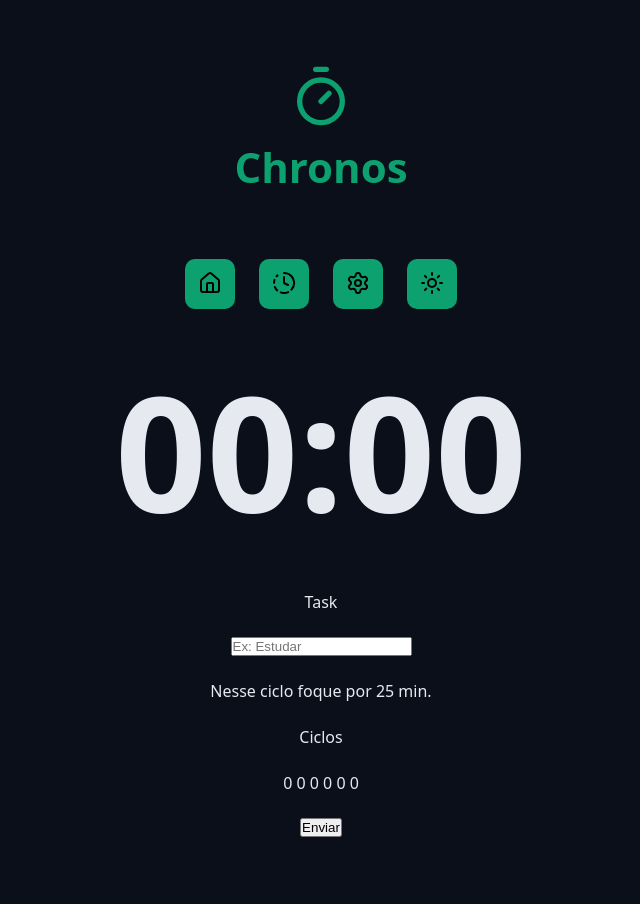
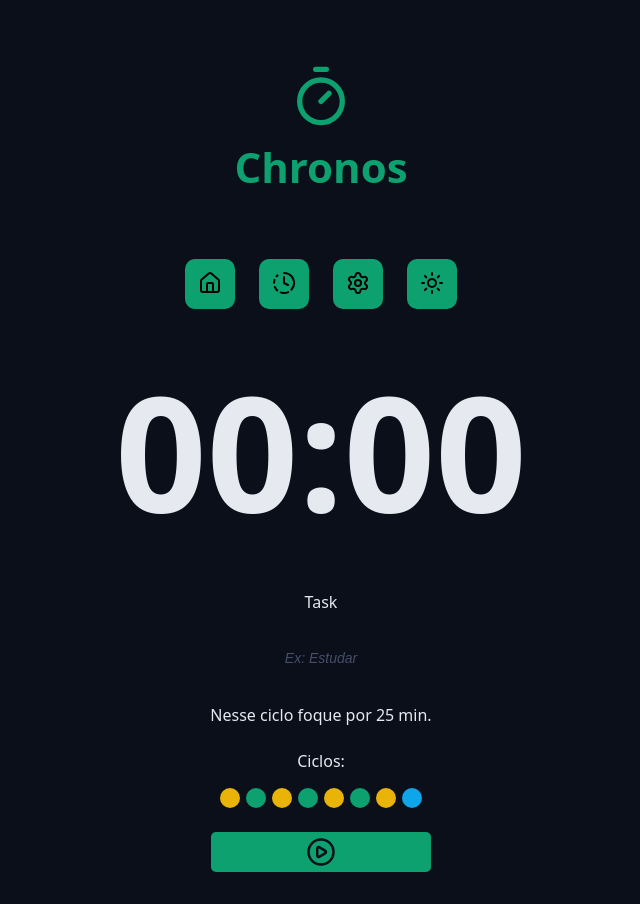
Before and after one commit to davi-muniiz/chronos-pomodoro, a React (Vite) app: page / in a window 1280 px wide. Shown: the whole page, without its empty margins (319-959 px from the left). Before the commit the page ends 869 px from the top, so only its background shows below. Built offline with nearby package versions, Linux system fonts and the light colour scheme.

Commit message:
Finalização Design botão start

```diff
--- a/src/App.tsx
+++ b/src/App.tsx
@@ -7,6 +7,9 @@ import { Logo } from './components/Logo';
 import { Menu } from './components/Menu';
 import { CountDown } from './components/CountDown';
 import { DefaultInput } from './components/DefaultInput';
+import { Cycles } from './components/Cycles';
+import { DefaultButton } from './components/DefaultButton';
+import { PlayCircleIcon } from 'lucide-react';
 
 
 function App() {
@@ -27,19 +30,18 @@ function App() {
         <Container>
             <form action="" className='form'>
                 <div className="formRow">
-                    <DefaultInput labelText="Task" type='number' id='meuInput' placeholder='Ex: Estudar'></DefaultInput>
+                    <DefaultInput labelText="Task" type='text' id='meuInput' placeholder='Ex: Estudar'></DefaultInput>
                 </div>
                 <div className="formRow">
                     <p>Nesse ciclo foque por 25 min.</p>
                 </div>
 
                 <div className="formRow">
-                    <p>Ciclos</p>
-                    <p>0 0 0 0 0 0</p>
+                    <Cycles></Cycles>
                 </div>
 
                 <div className="formRow">
-                    <button>Enviar</button>
+                    <DefaultButton icon={< PlayCircleIcon/>}/ >
                 </div>
             </form>
         </Container>
--- /dev/null
+++ b/src/components/Cycles/index.tsx
@@ -0,0 +1,21 @@
+import styles from './styles.module.css'
+
+export function Cycles() {
+    return (
+        <div className={styles.cycles}>
+            <span>Ciclos:</span>
+
+            <div className={styles.cycleDots}>
+                <span className={`${styles.cycleDot} ${styles.workTime}`}></span>
+                <span className={`${styles.cycleDot} ${styles.shortRest}`}></span>
+                <span className={`${styles.cycleDot} ${styles.workTime}`}></span>
+                <span className={`${styles.cycleDot} ${styles.shortRest}`}></span>
+                <span className={`${styles.cycleDot} ${styles.workTime}`}></span>
+                <span className={`${styles.cycleDot} ${styles.shortRest}`}></span>
+                <span className={`${styles.cycleDot} ${styles.workTime}`}></span>
+                <span className={`${styles.cycleDot} ${styles.longRest}`}></span>
+            </div>
+        </div>
+
+    )
+}
--- /dev/null
+++ b/src/components/Cycles/styles.module.css
@@ -0,0 +1,30 @@
+.cycles {
+    display: flex;
+    flex-direction: column;
+    gap: 1.6rem;
+    justify-content: center;
+}
+
+.cycleDots {
+    display: flex;
+    gap: 0.6rem;
+}
+
+.cycleDot {
+    width: 2rem;
+    height: 2rem;
+    background-color: var(--primary);
+    border-radius: 50%;
+}
+
+.workTime {
+    background-color: var(--warning);
+}
+
+.shortRest {
+    background-color: var(--primary);
+}
+
+.longRest {
+    background-color: var(--info);
+}
--- /dev/null
+++ b/src/components/DefaultButton/index.tsx
@@ -0,0 +1,13 @@
+import styles from './styles.module.css'
+
+type DefaultButtonProps = {
+    icon:React.ReactNode;
+    color?: 'green' | 'red';
+} & React.ComponentProps<"button">;
+
+
+export function DefaultButton({icon, color = 'green', ...rest}: DefaultButtonProps) {
+    return (<>
+        <button className={`${styles.button} ${styles[color]}`} {...rest} > {icon}</button>
+    </>);
+}
--- /dev/null
+++ b/src/components/DefaultButton/styles.module.css
@@ -0,0 +1,36 @@
+.button {
+    border: none;
+    background: var(--primary);
+    color: var(--text-over-primary);
+    display: flex;
+    align-items: center;
+    justify-content: center;
+    min-width: 22rem;
+    border-radius: 0.5rem;
+    min-height: 4rem;
+    cursor: pointer;
+    transition: all 100ms ease-in-out;
+}
+
+.button svg {
+    width: 3rem;
+    height: 3rem;
+}
+
+.button:hover {
+    filter: brightness(80%);
+}
+
+.button:active {
+    filter: brightness(50%);
+}
+
+.green {
+    background-color: var(--primary);
+    color: var(--text-over-primary);
+}
+
+.red {
+    background-color: var(--error);
+    color: var(--text-over-primary);
+}
--- a/src/components/DefaultInput/index.tsx
+++ b/src/components/DefaultInput/index.tsx
@@ -1,3 +1,5 @@
+import styles from './styles.module.css'
+
 type DefaultInputProps = {
     id: string;
     labelText?: string;
@@ -7,6 +9,6 @@ type DefaultInputProps = {
 export function DefaultInput({id, type, labelText, ...rest}: DefaultInputProps) {
     return (<>
         {labelText ? <label htmlFor={id} >{labelText}</label>: 'Label Text'}
-        <input type={type} id={id} {...rest} />
+        <input className={styles.input} type={type} id={id} {...rest} />
     </>);
 }
--- a/src/components/DefaultInput/styles.module.css
+++ b/src/components/DefaultInput/styles.module.css
@@ -0,0 +1,22 @@
+.input {
+    background: transparent;
+    border: none;
+    text-align: center;
+    font-size: 1.8rem;
+    padding: 1rem;
+    color: var(--default);
+    border-bottom: 0.2rem solid transparent;
+    outline: none;
+    transition: all 300ms ease-in-out;
+}
+
+.input:focus {
+    border: 0.2rem solid var(--primary);
+    border-radius: 0.8rem;
+}
+
+.input::placeholder {
+    font-style: italic;
+    font-size: 1.4rem;
+    color: var(--gray-500);
+}
```
